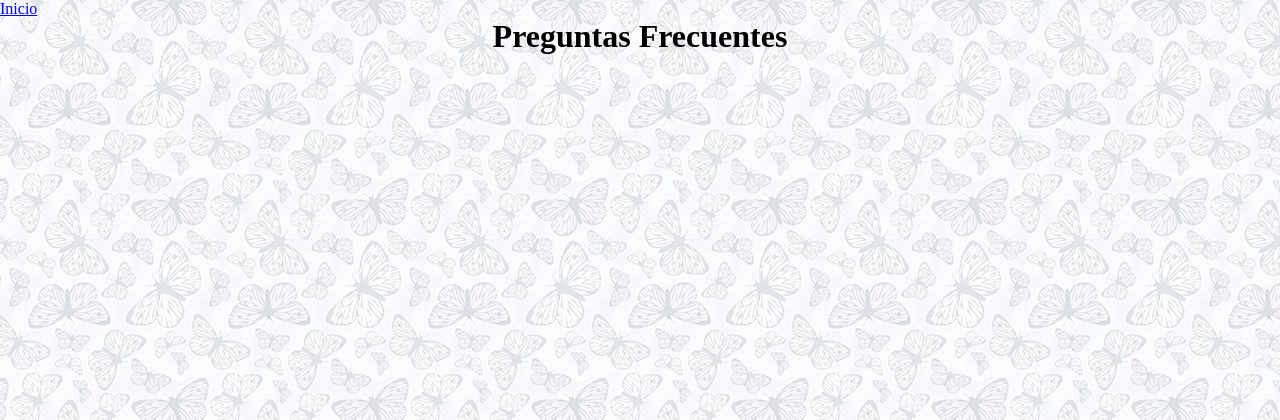
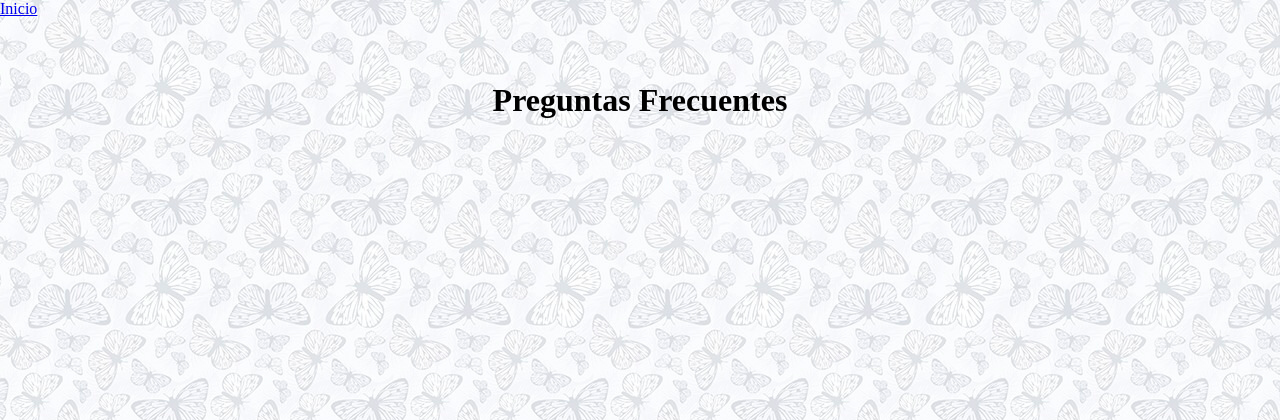
Before and after one commit to sebamoccagatta/proyecto-readme-, a PHP site: page /faq.html in a window 1280 px wide. Shown: the top 420 px of the page. Run offline with PHP 8.4, Linux system fonts and the light colour scheme.

Commit message:
imagenes

```diff
--- a/css/stilos.css
+++ b/css/stilos.css
@@ -10,7 +10,7 @@ background-image: url(../imagenes/fondo_milu.jpg);
 h1{
   display: flex;
   justify-content: center;
-  margin-bottom: 20px;
+  margin-top: 5%;
 }
 form{
   display: flex;
```
Also changed, not shown: imagenes/canastitos.jpg (added), imagenes/reloj.jpg (added), imagenes/tronco.jpg (added).
